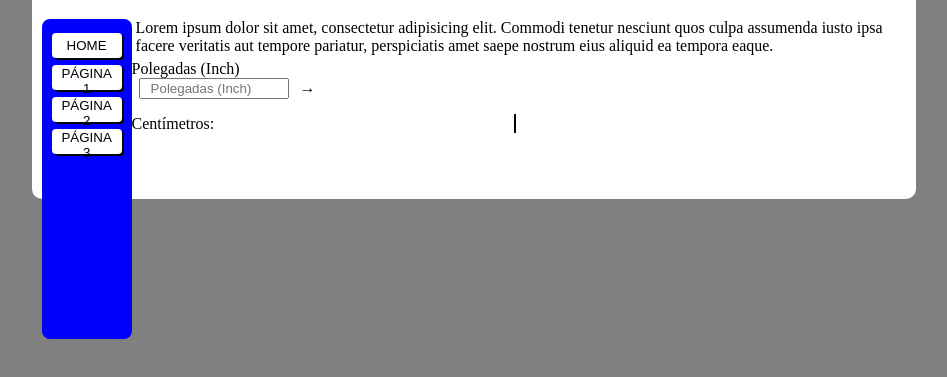
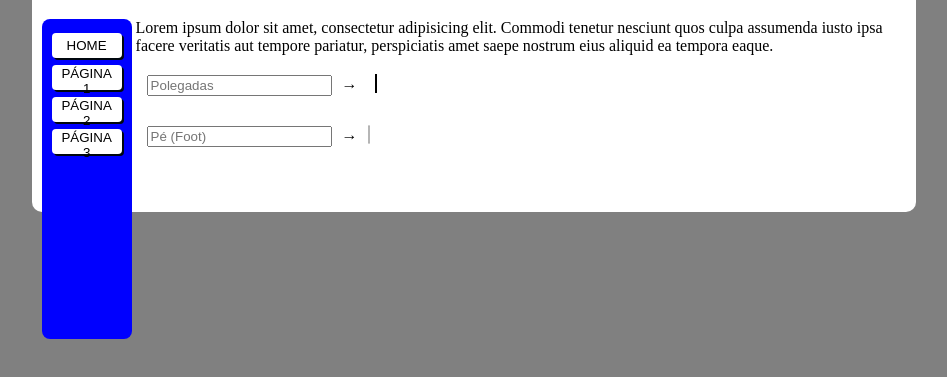
Before and after one commit to monteiromanoel/projetos-de-treino, a plain HTML site: page prototipo-page2.html in a window 1280 px wide. Shown: the part 87-464 px from the top of the page, without its empty margins (166-1113 px from the left). Drawn offline with Linux system fonts and the light colour scheme.

Commit message:
some updates

```diff
--- a/main.js
+++ b/main.js
@@ -1,3 +1,7 @@
 function convertInc(value) {
     document.getElementById("answer-space1").innerHTML = value * 2.54
 }
+function convertFoot(value) {
+    document.getElementById("answer-space2").innerHTML = (value / 3.281).toFixed(4);
+
+}
--- a/prototipo-page2.html
+++ b/prototipo-page2.html
@@ -14,7 +14,7 @@
             <h1>CALCULADORA AMERICANA</h1>
         </div>
         <div class="bg-button">
-            <button><a href="pro">HOME</a></button>
+            <button><a href="./prototipo.html">HOME</a></button>
             <button>PÁGINA 1</button>
             <button>PÁGINA 2</button>
             <button>PÁGINA 3</button>
@@ -24,11 +24,39 @@
                 Lorem ipsum dolor sit amet, consectetur adipisicing elit. Commodi tenetur nesciunt quos culpa assumenda iusto ipsa facere veritatis aut tempore pariatur, perspiciatis amet saepe nostrum eius aliquid ea tempora eaque.
             </p>
         </div>
+        <!--
         <div class="div-calc">
             <label for="pol1">Polegadas (Inch)</label> <br>
             <input type="number" id="pol1" title="Polegadas (Inch)" placeholder="Polegadas (Inch)" oninput="convertInc(this.value)" onchange="convertInc(this.value)"> <span>&rarr;</span><p>Centímetros: <span id="answer-space1"></span></p>
+        </div>
+        -->
+        <section class="container-section">
+            <div class="grid-container">
+                <div class="grid-item">
+                    <input placeholder = "Polegadas" type="number" id="num1" oninput="convertInc(this.value)" onchange="convertInc(this.value)">
+                </div>
+                <div class="grid-item">
+                    <span>&rarr;</span>
+                </div>
+                <div class="grid-item">
+                    <span id="answer-space1"></span>
+                </div>
+            </div>
+        </section>
 
-        </div>
+        <section class="container-section">
+            <div class="grid-container">
+                <div class="grid-item">
+                    <input placeholder = "Pé (Foot)" type="number" id="num2" oninput="convertFoot(this.value)" onchange="convertFoot(this.value)">
+                </div>
+                <div class="grid-item">
+                    <span>&rarr;</span>
+                </div>
+                <div class="grid-item">
+                    <span placeholder="Metros" class="answer-space" id="answer-space2"></span>
+                </div>
+            </div>
+        </section>
     </main>
-</body>
+    </body>
 </html>
--- a/style.css
+++ b/style.css
@@ -59,8 +59,6 @@ main {
 }
 .div-button > button:hover{
     box-shadow: none;
-    width: 75px;
-    height: 39px;
     transition-duration: 500ms;
 }
 .bg-button {
@@ -104,7 +102,7 @@ main {
 #answer-space1 {
     width: 150px;
     height: 20px;
-    margin: 0px 7px 0px 300px;
+    margin: 0px 7px 0px 7px;
     background-color: white;
     border: 1px solid black;
 }
@@ -124,3 +122,17 @@ button:hover, button > a:hover {
 button {
     cursor: pointer;
 }
+.grid-container {
+    display: inline-grid;
+    grid-template-columns: auto auto auto;
+    padding: 10px;
+}
+.grid-item {
+    border: none;
+    margin: 5px;
+}
+.grid-item > .answer-space {
+    border: 1px solid rgba(0, 0, 0, 0.288);
+    border-radius: 3px;
+
+}
```
Also changed, not shown: MPDZ/index.html (added, +12 -0 lines).
